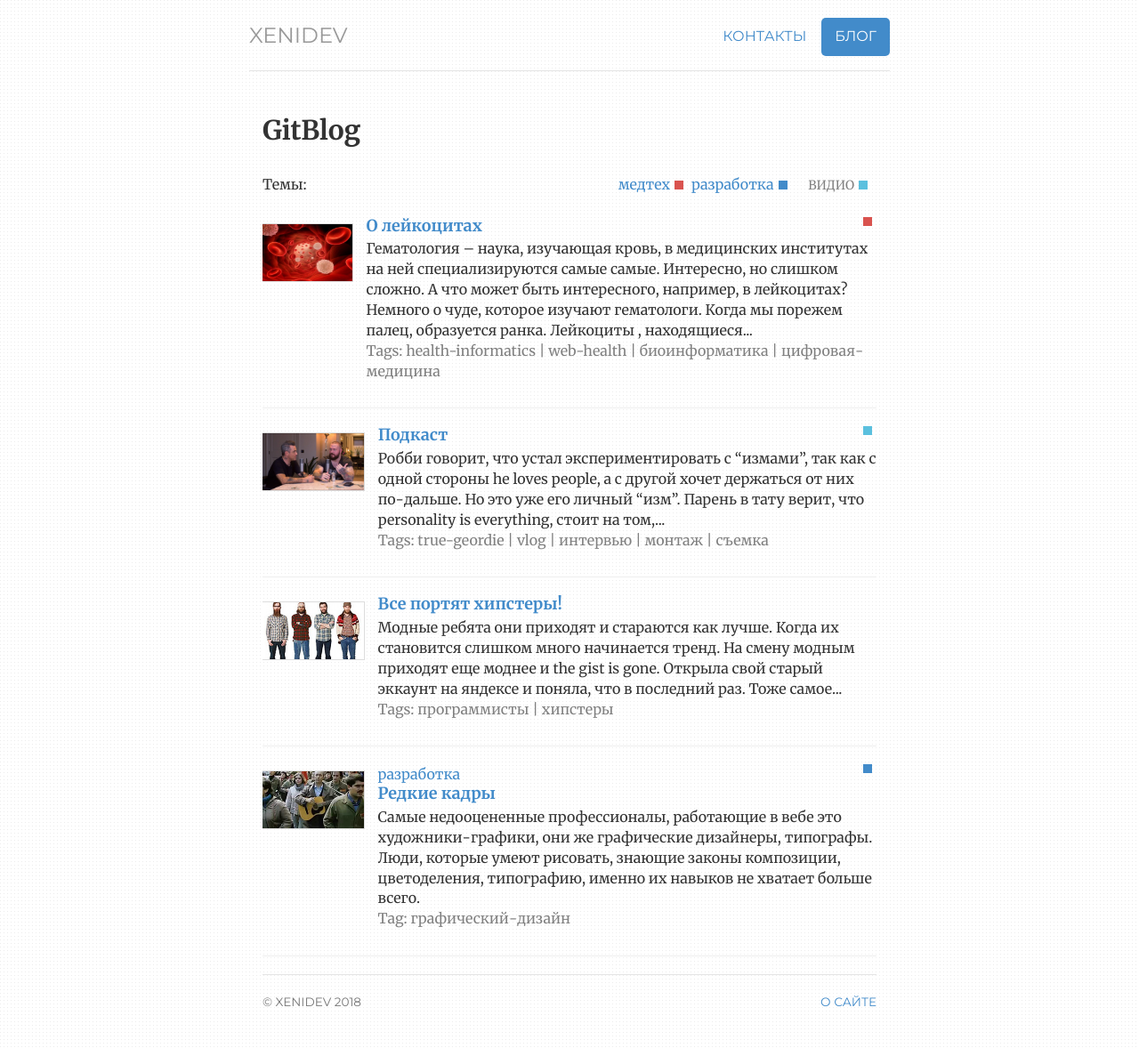
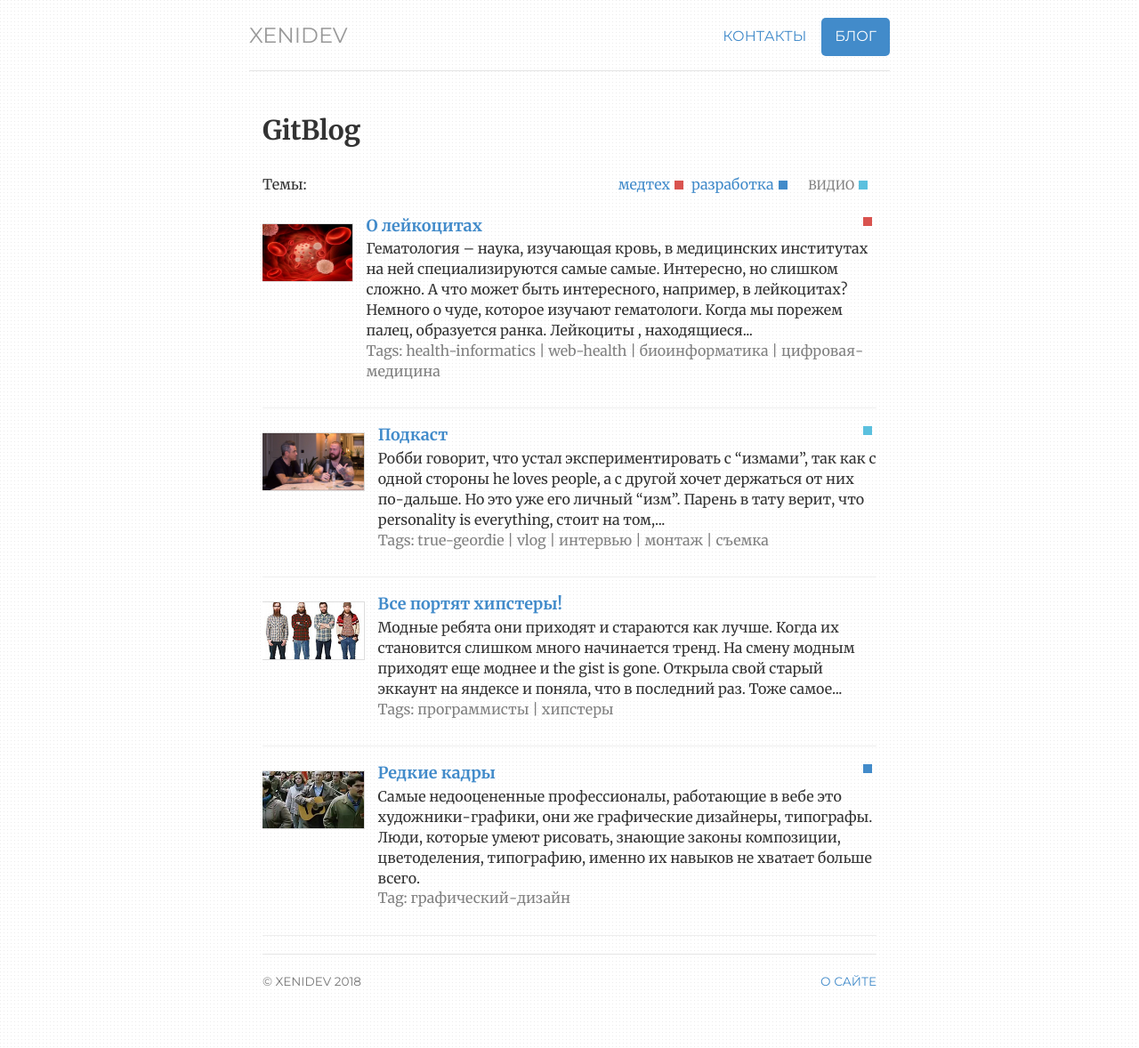
Before and after one commit to ValeraS/xenidev.github.io, a Jekyll site: the page built from notes/index.html, in a window 1280 px wide. Shown: the whole page at 89% size. Built offline with Jekyll 4.4.1, drawn with Linux system fonts in a browser that asks for light colours; after the commit the page ends 1155 px from its top, so only the background shows below that.

Commit message:
Update index.html

```diff
--- a/notes/index.html
+++ b/notes/index.html
@@ -47,7 +47,7 @@
                <span class="badge-category-video pull-right"></span>
                {% endif %}
                {% if post.categories contains 'разработка' %}
-              <a href="/notes/categories/razrabotka.html">разработка<span class="badge-category-razrabotka pull-right"></span> </a>
+              <a href="/notes/categories/razrabotka.html"><span class="badge-category-razrabotka pull-right"></span> </a>
                {% endif %}
                {% endfor %}
                {% endif %}
```
